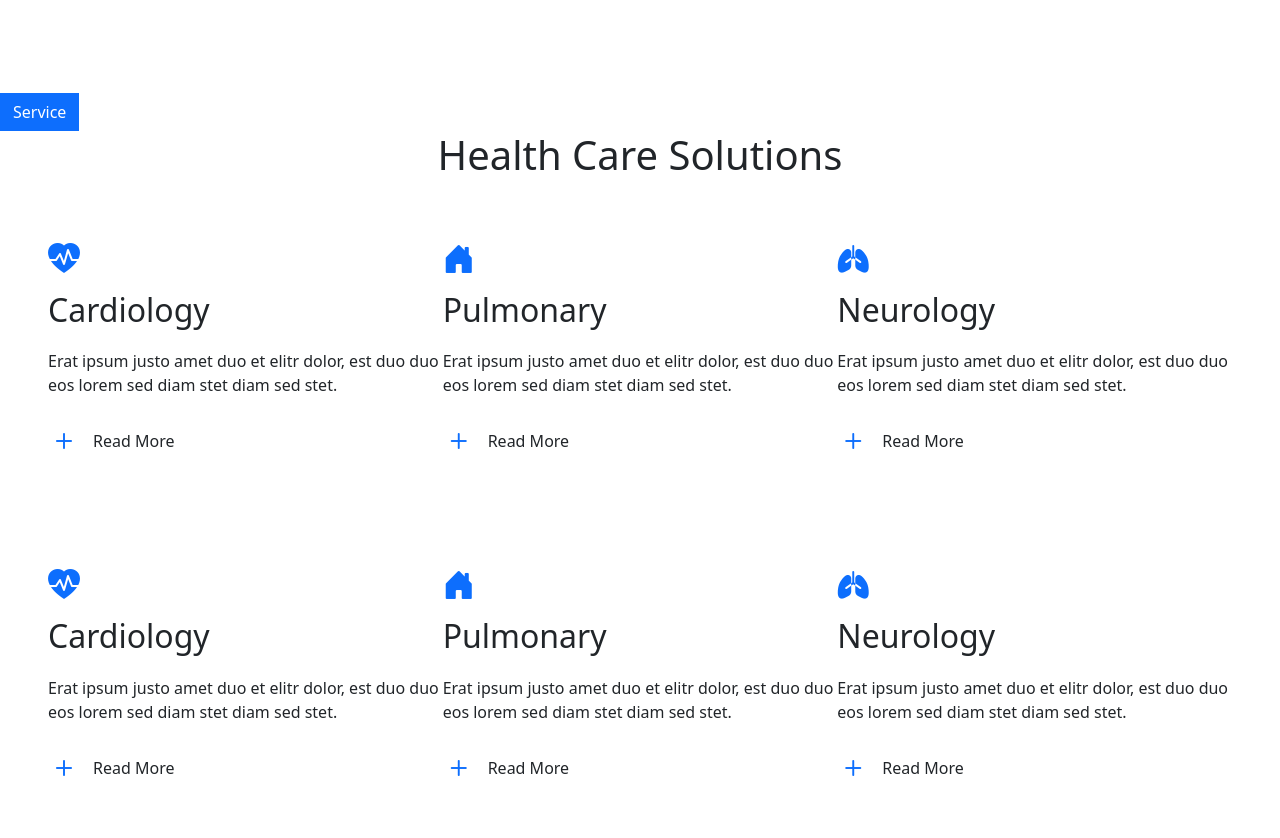
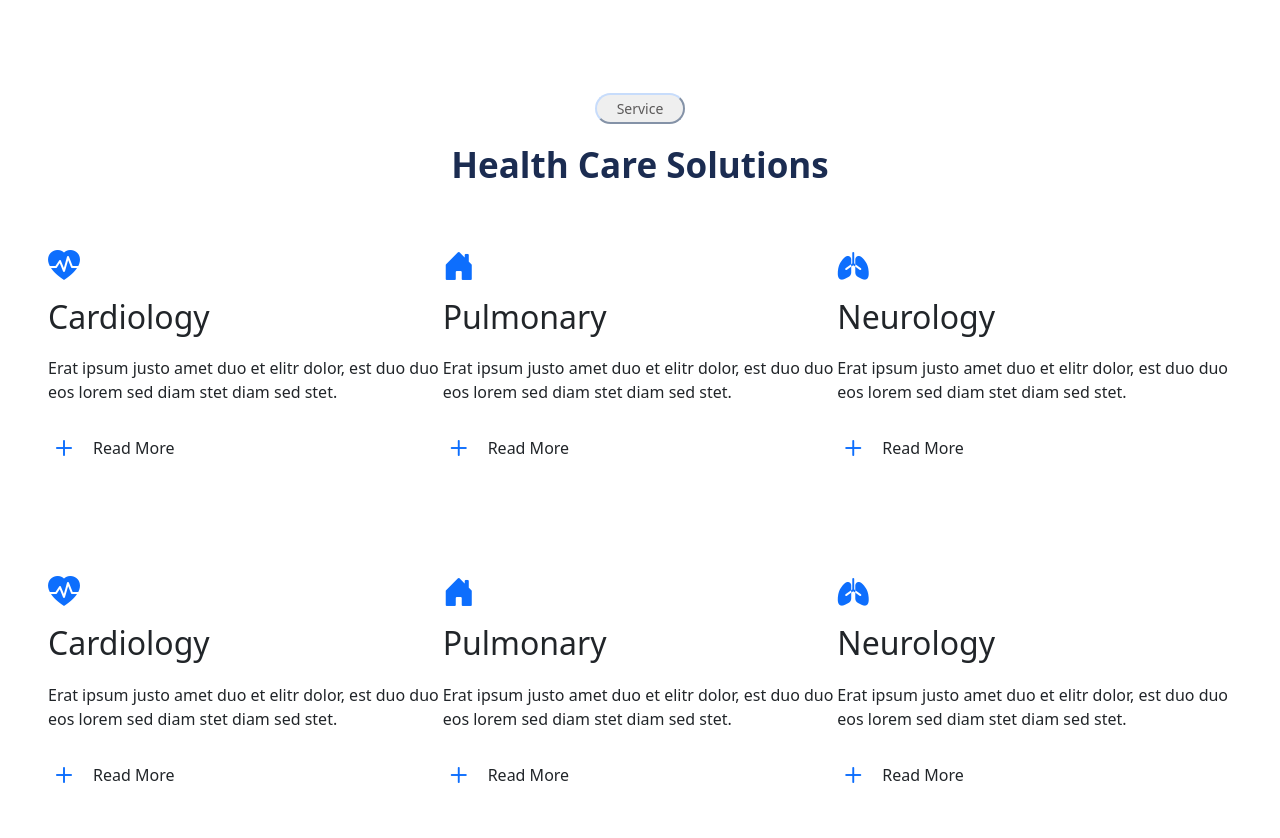
Before and after one commit to aklimaakter20/Klinik-Website, a plain HTML site: page index.html in a window 1280 px wide. Shown: the part 1324-2162 px from the top of the page. Drawn offline with nearby package versions, Linux system fonts and the light colour scheme.

Commit message:
service-section update with css

```diff
--- a/index.html
+++ b/index.html
@@ -190,7 +190,7 @@
 
       <!-- service-section -->
        <div class="service-section pt-5 ">
-        <button class="btn btn-primary">Service</button>
+        <button class="about-btn">Service</button>
         <h1 class="text-center">Health Care Solutions</h1>
         <div class="service-row p-5">
           <div class="service-col d-flex">
--- a/style.css
+++ b/style.css
@@ -142,3 +142,15 @@ a.nav-link {
     }
 }
 /* service-section */
+.service-section{
+    .about-btn{
+        margin: auto;
+        display: block;
+        margin-bottom: 20px;
+    }
+    & h1{
+        color: #1B2C51;
+        font-weight: 700;
+        font-size: 35px;
+    }
+}
```
